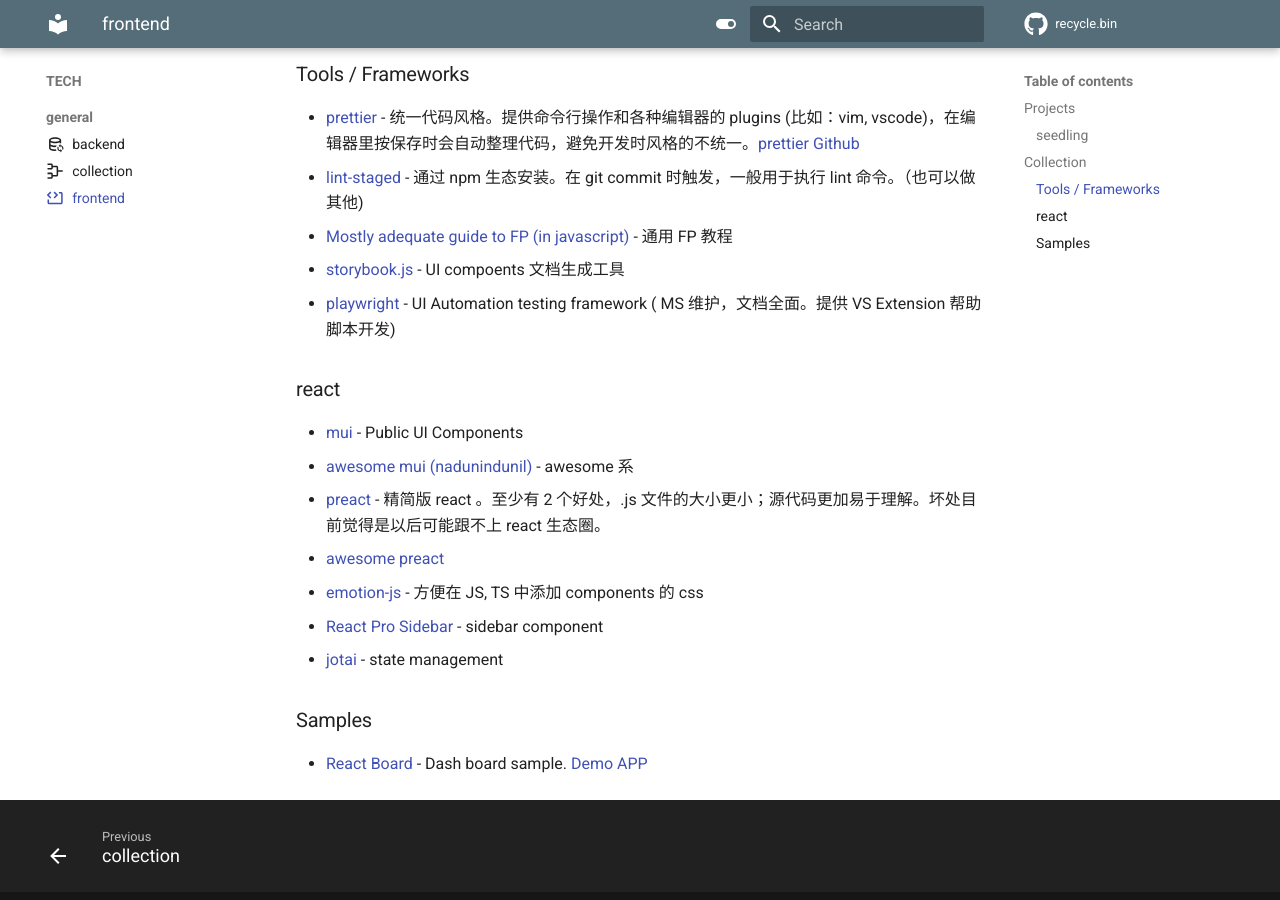
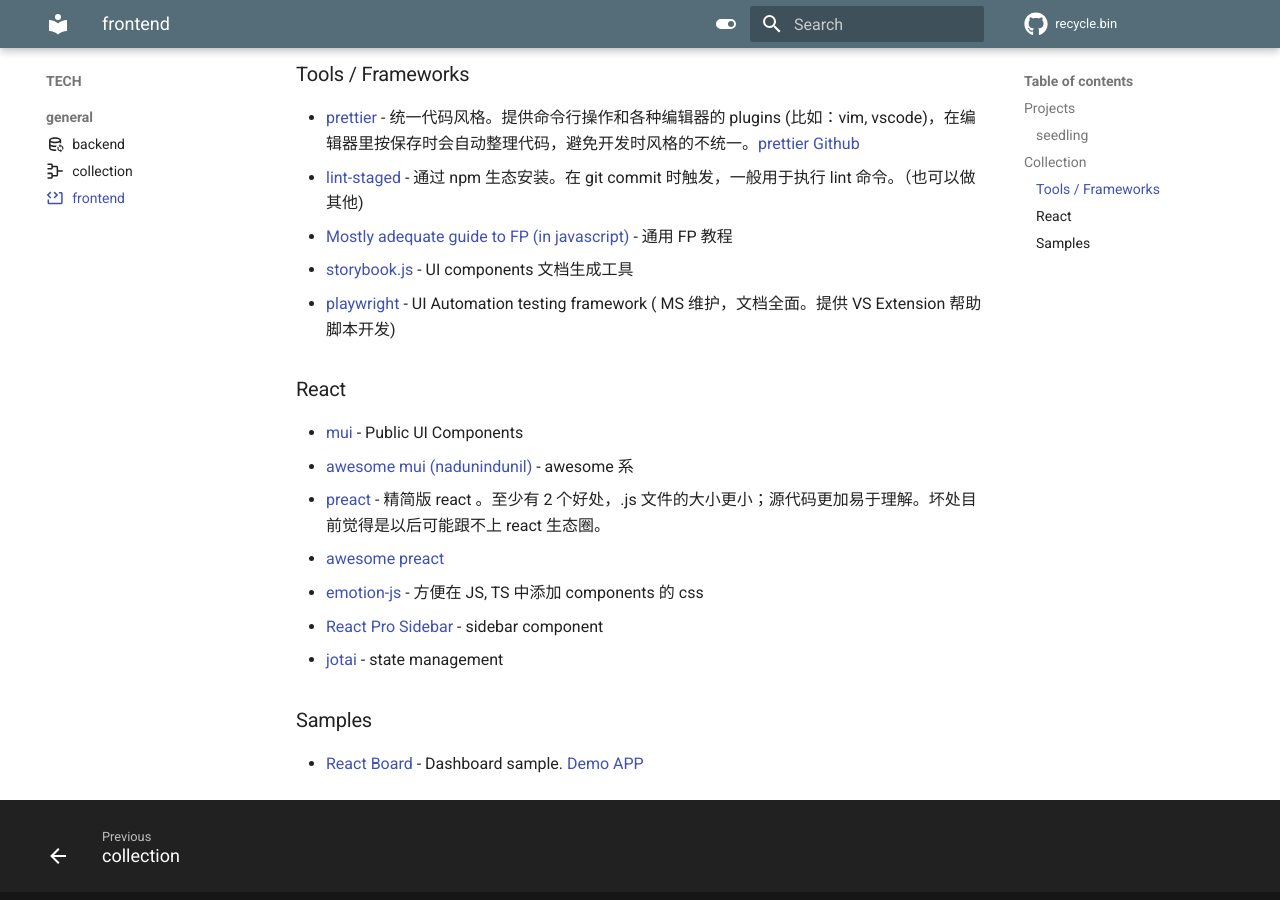
Before and after one commit to xiongjia/xiongjia.github.com, an MkDocs documentation site: the page built from docs/tech/frontend.md, in a window 1280 px wide and 900 px high, scrolled down 683 px. Built offline with MkDocs 1.6.1 and Material for MkDocs 9.7.7, drawn with Linux system fonts in a browser that asks for light colours; comment, search, counter and statistics services are not loaded.

Commit message:
Fix typos across all markdown files
- backend.md: Fix various typos (Service Discovery, D-Bus, C/C++, Time-series, ClearOS, DevOps, etc.)
- frontend.md: Fix component -> components, react -> React, Dash board -> Dashboard
- collection.md: Fix Sonarr, HTTP/HTTPS, Ledger CLI
- 20250809-pdm-config.md: Fix 通关 -> 通过, Powershell -> PowerShell, pacakges -> packages
- 20250830-upx.md: Fix 压工具 -> 压缩工具, helloword -> helloworld
- 20250901-secure-json.md: Fix 过大多数情况 -> 不过大多数情况

```diff
--- a/docs/tech/frontend.md
+++ b/docs/tech/frontend.md
@@ -33,11 +33,11 @@
 - [prettier](https://prettier.io/){:target="\_blank"} - 统一代码风格。提供命令行操作和各种编辑器的 plugins (比如：vim, vscode)，在编辑器里按保存时会自动整理代码，避免开发时风格的不统一。[prettier Github](https://github.com/prettier/prettier){:target="\_blank"}
 - [lint-staged](https://github.com/okonet/lint-staged){:target="\_blank"} - 通过 npm 生态安装。在 git commit 时触发，一般用于执行 lint 命令。（也可以做其他)
 - [Mostly adequate guide to FP (in javascript)](https://github.com/MostlyAdequate/mostly-adequate-guide){:target="\_blank"} - 通用 FP 教程
-- [storybook.js](https://storybook.js.org/){:target="\_blank"} - UI compoents 文档生成工具
+- [storybook.js](https://storybook.js.org/){:target="\_blank"} - UI components 文档生成工具
 - [playwright](https://github.com/microsoft/playwright){:target="\_blank"} - UI Automation testing framework ( MS 维护，文档全面。提供 VS Extension 帮助脚本开发)
 
 
-### react
+### React
 
 - [mui](https://github.com/mui/material-ui){:target="\_blank"} - Public UI Components
 - [awesome mui (nadunindunil)](https://github.com/nadunindunil/awesome-material-ui){:target="\_blank"} - awesome 系
@@ -49,4 +49,4 @@
 
 ### Samples
 
-- [React Board](https://github.com/aditya0929/reactBoard){:target="\_blank"} - Dash board sample. [Demo APP](https://advance-dash.netlify.app/){:target="\_blank"}
+- [React Board](https://github.com/aditya0929/reactBoard){:target="\_blank"} - Dashboard sample. [Demo APP](https://advance-dash.netlify.app/){:target="\_blank"}
```
Also changed, not shown: docs/notes/posts/til/20250809-pdm-config.md (+3 -3 lines), docs/notes/posts/til/20250830-upx.md (+2 -2 lines), docs/notes/posts/til/20250901-secure-json.md (+1 -1 lines), docs/tech/backend.md (+8 -8 lines), docs/tech/collection.md (+3 -3 lines).
